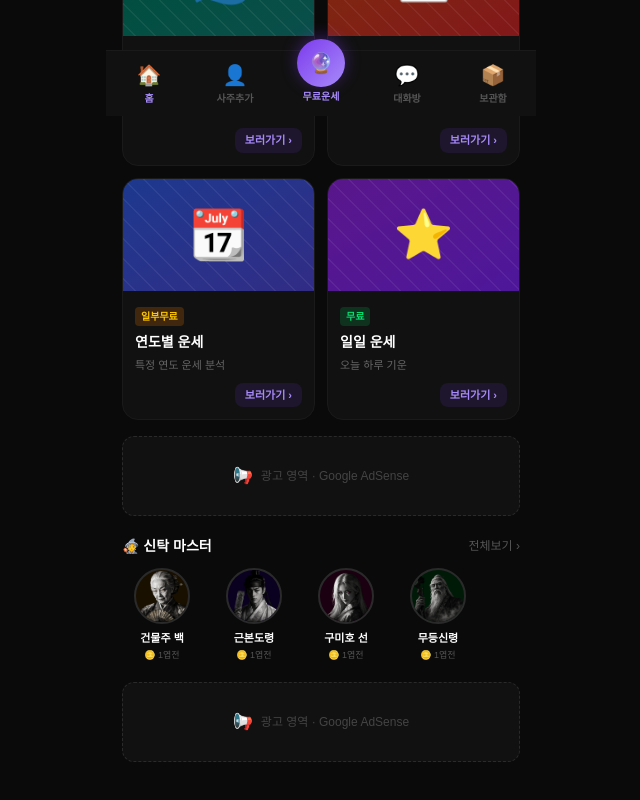
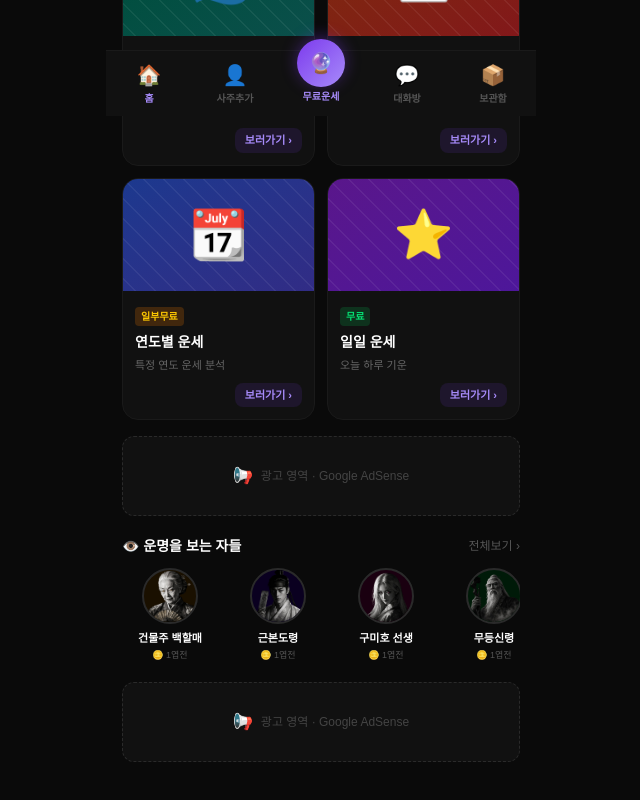
Before and after one commit to younglinam0222-rgb/sajuya, a Next.js app: page / in a window 1280 px wide. Shown: the part 684-1484 px from the top of the page, without its empty margins (319-959 px from the left). Built offline with nearby package versions, Linux system fonts and the light colour scheme.

Commit message:
Update page.tsx

```diff
--- a/app/page.tsx
+++ b/app/page.tsx
@@ -116,14 +116,14 @@ export default function HomePage() {
       {/* CHARACTERS */}
       <div className="px-4 mt-5">
         <div className="flex justify-between items-center mb-3">
-          <div className="text-sm font-black text-white">🧙 신탁 마스터</div>
+          <div className="text-sm font-black text-white">👁️ 운명을 보는 자들</div>
           <span className="text-xs" style={{color:'#555'}}>전체보기 ›</span>
         </div>
         <div className="flex gap-3 overflow-x-auto pb-1" style={{scrollbarWidth:'none'}}>
           {CHARACTERS.map(c => (
-            <Link href={`/saju?character=${c.id}`} key={c.id} className="flex-shrink-0 w-20 text-center">
+            <Link href={`/saju?character=${c.id}`} key={c.id} className="flex-shrink-0 w-24 text-center">
               <div className="w-14 h-14 rounded-full mx-auto mb-1.5 overflow-hidden relative" style={{background:c.bg,border:'2px solid #2a2a2a'}}>   <img src={`/characters/${c.id.toLowerCase()}.png`} alt={c.name} className="w-full h-full object-cover" onError={(e)=>{(e.target as HTMLImageElement).style.display='none'}} /> </div>
-              <div className="text-[11px] font-bold text-white truncate">{c.name.slice(0,5)}</div>
+              <div className="text-[11px] font-bold text-white truncate">{c.name}</div>
               <div className="text-[9px] mt-0.5" style={{color:'#555'}}>🪙 1엽전</div>
             </Link>
           ))}
```
